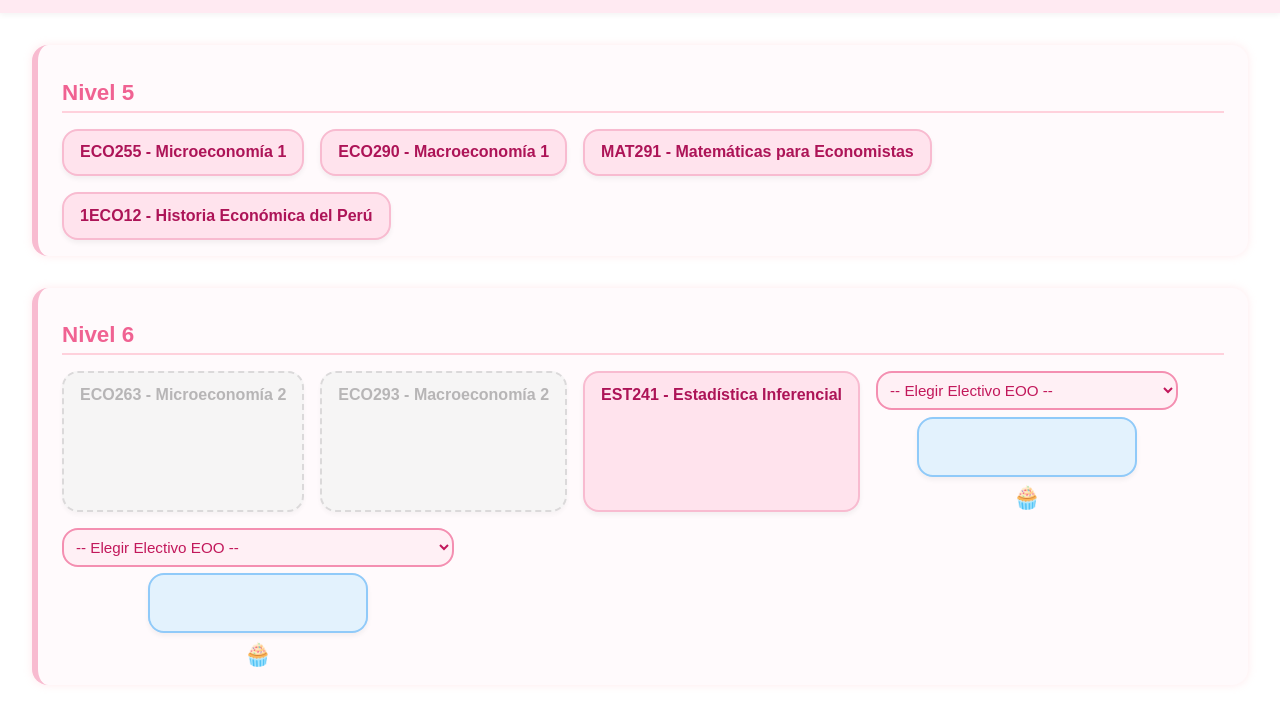
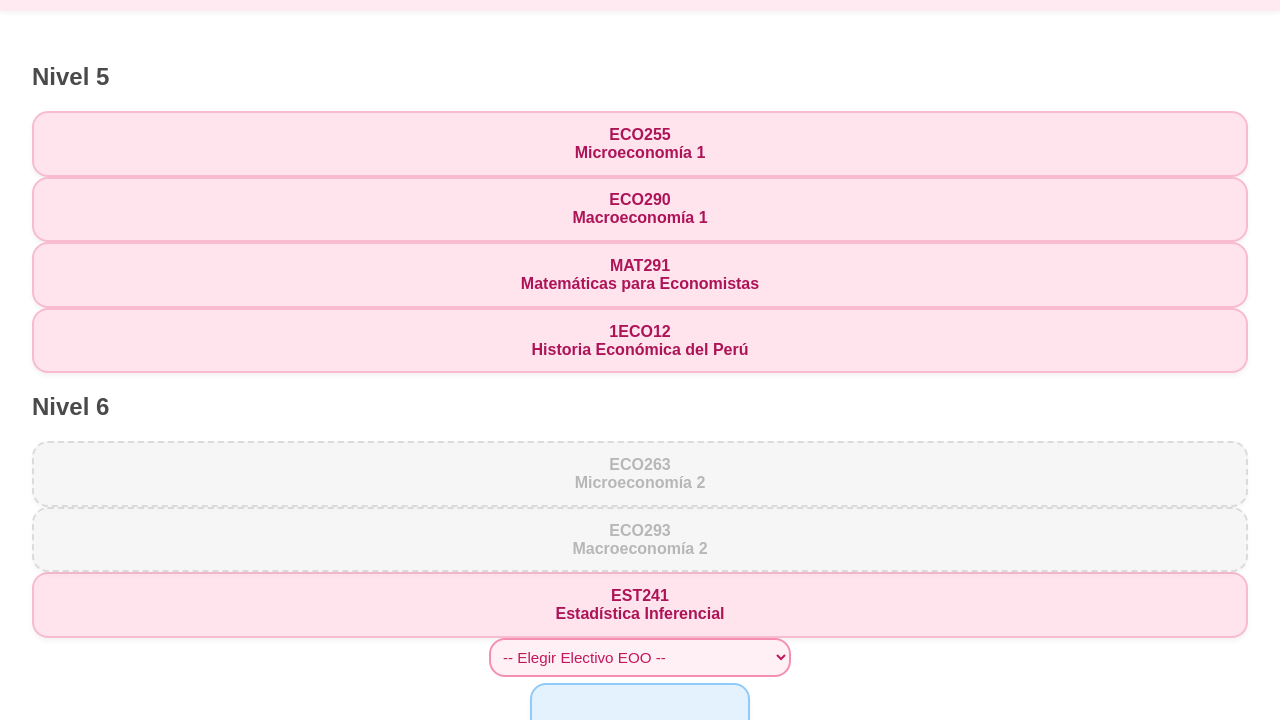
Before and after one commit to angelshavenowings/malla-eco, a plain HTML site: page index.html in a window 1280 px wide. Shown: the part 142-862 px from the top of the page. Drawn offline with Linux system fonts and the light colour scheme.

Commit message:
Update index.html

```diff
--- a/index.html
+++ b/index.html
@@ -5,33 +5,30 @@
   <meta name="viewport" content="width=device-width, initial-scale=1.0" />
   <title>Malla Economía PUCP 🎀</title>
   <link rel="stylesheet" href="styles.css" />
-  <link href="https://fonts.googleapis.com/css2?family=Quicksand:wght@400;700&family=Cookie&display=swap" rel="stylesheet">
+  <link href="https://fonts.googleapis.com/css2?family=Nunito:wght@400;700&display=swap" rel="stylesheet">
 </head>
 <body>
   <div class="header">
-    <h1>🎓 Malla Interactiva - Economía PUCP 🎀</h1>
+    <h1>Malla Interactiva Economía PUCP</h1>
     <button id="exportarPDF">˚.🎀༘⋆</button>
   </div>
 
-  <main id="malla">
+  <main id="malla-grid">
     <!-- Nivel 5 -->
-    <section class="nivel" data-nivel="5">
+    <div class="nivel-columna" data-nivel="5">
       <h2>Nivel 5</h2>
-      <div class="cursos">
-        <div class="curso" data-id="ECO255">ECO255 - Microeconomía 1</div>
-        <div class="curso" data-id="ECO290">ECO290 - Macroeconomía 1</div>
-        <div class="curso" data-id="MAT291">MAT291 - Matemáticas para Economistas</div>
-        <div class="curso" data-id="1ECO12">1ECO12 - Historia Económica del Perú</div>
+      <div class="curso" data-id="ECO255">ECO255<br>Microeconomía 1</div>
+      <div class="curso" data-id="ECO290">ECO290<br>Macroeconomía 1</div>
+      <div class="curso" data-id="MAT291">MAT291<br>Matemáticas para Economistas</div>
+      <div class="curso" data-id="1ECO12">1ECO12<br>Historia Económica del Perú</div>
     </div>
-    </section>
 
     <!-- Nivel 6 -->
-    <section class="nivel" data-nivel="6">
+    <div class="nivel-columna" data-nivel="6">
       <h2>Nivel 6</h2>
-      <div class="cursos">
-        <div class="curso bloqueado" data-id="ECO263" data-prereqs="ECO255,MAT291">ECO263 - Microeconomía 2</div>
-        <div class="curso bloqueado" data-id="ECO293" data-prereqs="ECO290,MAT291">ECO293 - Macroeconomía 2</div>
-        <div class="curso" data-id="EST241">EST241 - Estadística Inferencial</div>
+      <div class="curso bloqueado" data-id="ECO263" data-prereqs="ECO255,MAT291">ECO263<br>Microeconomía 2</div>
+      <div class="curso bloqueado" data-id="ECO293" data-prereqs="ECO290,MAT291">ECO293<br>Macroeconomía 2</div>
+      <div class="curso" data-id="EST241">EST241<br>Estadística Inferencial</div>
 
       <!-- Electivo EOO 1 -->
       <div class="electivo-container">
@@ -57,7 +54,6 @@
         <button class="cambiar-electivo">🧁</button>
       </div>
     </div>
-    </section>
   </main>
 
   <script src="full-app.js"></script>
```
Lines whose indentation alone changed are shown as unchanged.
